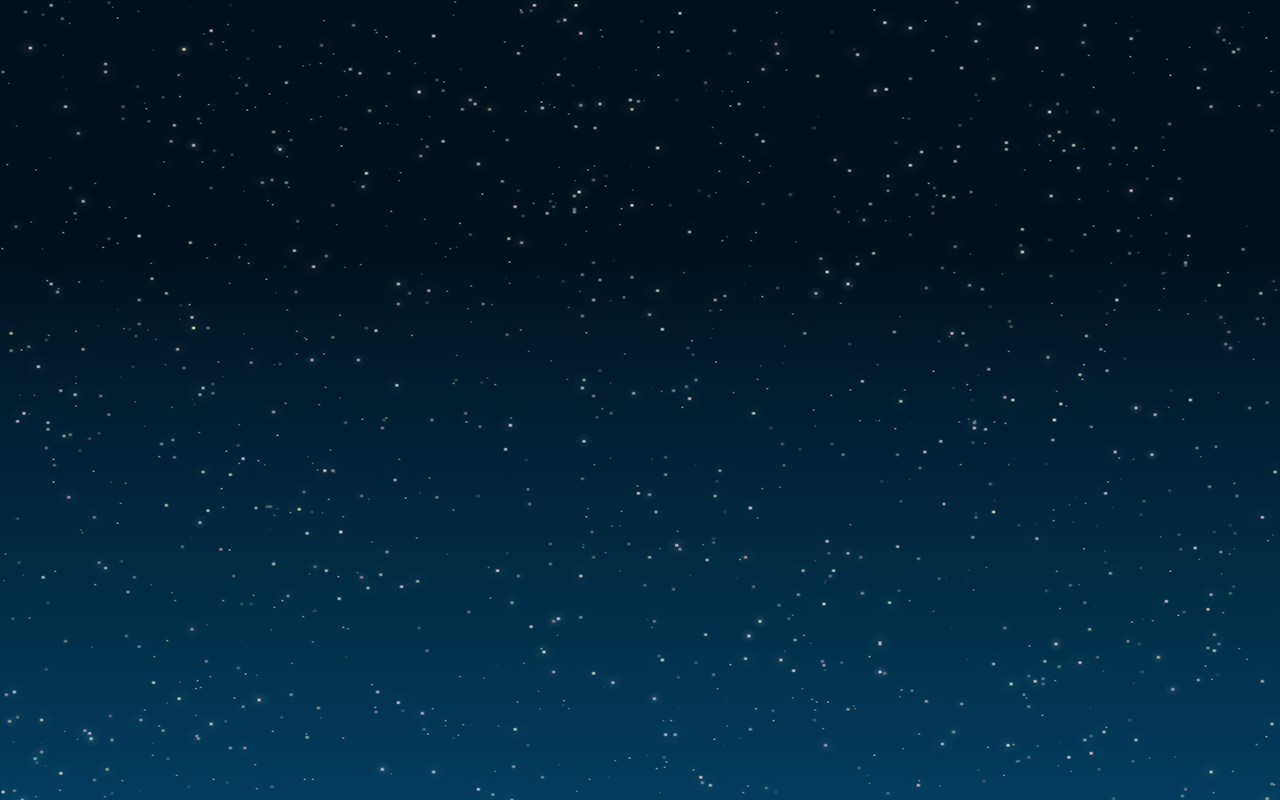
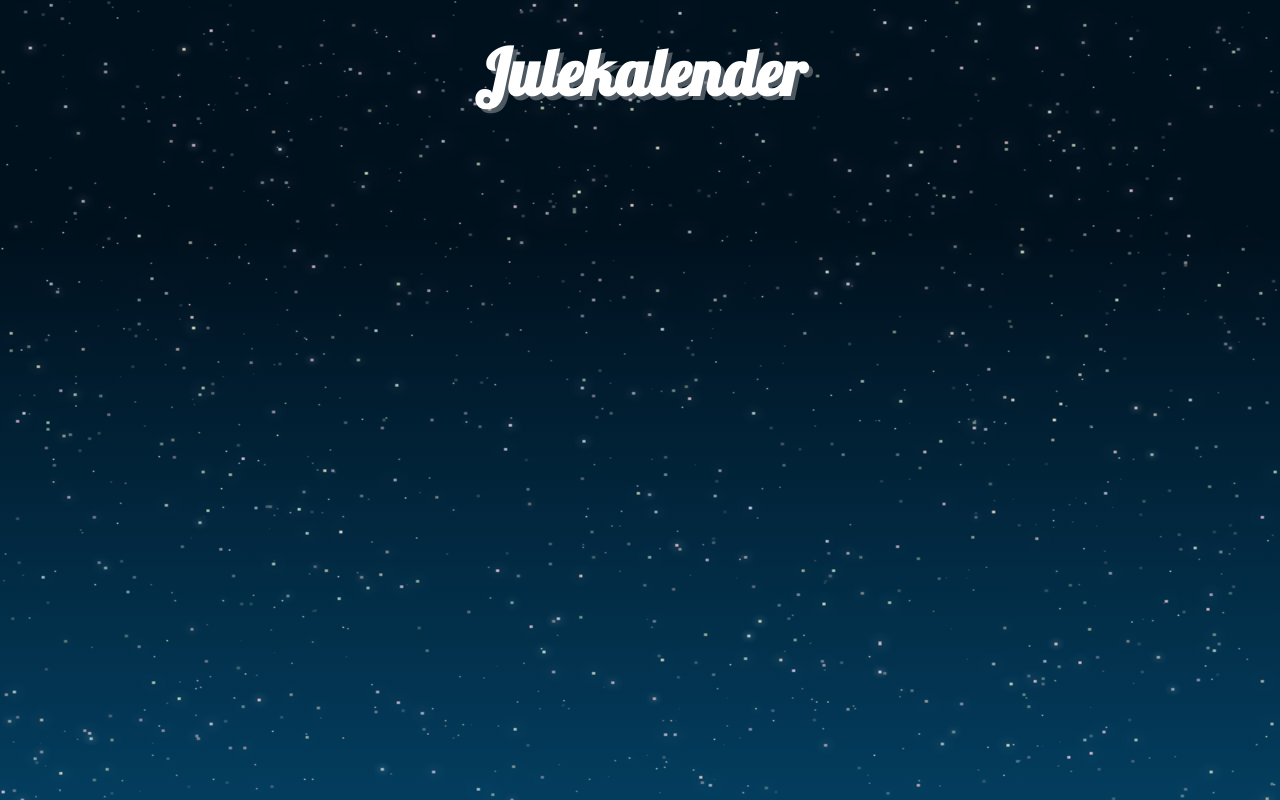
Before and after one commit to SigurdMW/julekalender, a React (Create React App) app: page /topics in a window 1280 px wide. Built offline with nearby package versions, Linux system fonts and the light colour scheme.

Commit message:
updated heading

```diff
--- a/public/index.html
+++ b/public/index.html
@@ -5,7 +5,7 @@
     <meta name="viewport" content="width=device-width, initial-scale=1, shrink-to-fit=no">
     <meta name="theme-color" content="#000000">
     <!-- <link href="https://fonts.googleapis.com/css?family=Cardo:400,700|Ubuntu:700" rel="stylesheet"> -->
-    <link href="https://fonts.googleapis.com/css?family=Roboto:100" rel="stylesheet">
+    <link href="https://fonts.googleapis.com/css?family=Roboto:300|Lobster" rel="stylesheet">
     <!--
       manifest.json provides metadata used when your web app is added to the
       homescreen on Android. See https://developers.google.com/web/fundamentals/engage-and-retain/web-app-manifest/
--- a/src/components/layout/App.js
+++ b/src/components/layout/App.js
@@ -9,6 +9,7 @@ class App extends Component {
   render(){
     return (
       <div className="app">
+        <h1>Julekalender</h1>
         <canvas id="sky"></canvas>
         {this.props.children}
       </div>
--- a/src/components/layout/style.css
+++ b/src/components/layout/style.css
@@ -12,6 +12,15 @@ body, body * {
   width: 100%;
   height: 100vh;
   padding: 1rem;
+}
+
+h1 {
+  font-family: "Lobster", serif;
+  color: #fff;
+  font-size: 5vw;
+  text-align: center;
+  margin: 0.25em 0 0.5em;
+  text-shadow: 4px 4px 0 rgba(255, 255, 255, 0.3);
 }
 
 canvas {
```
